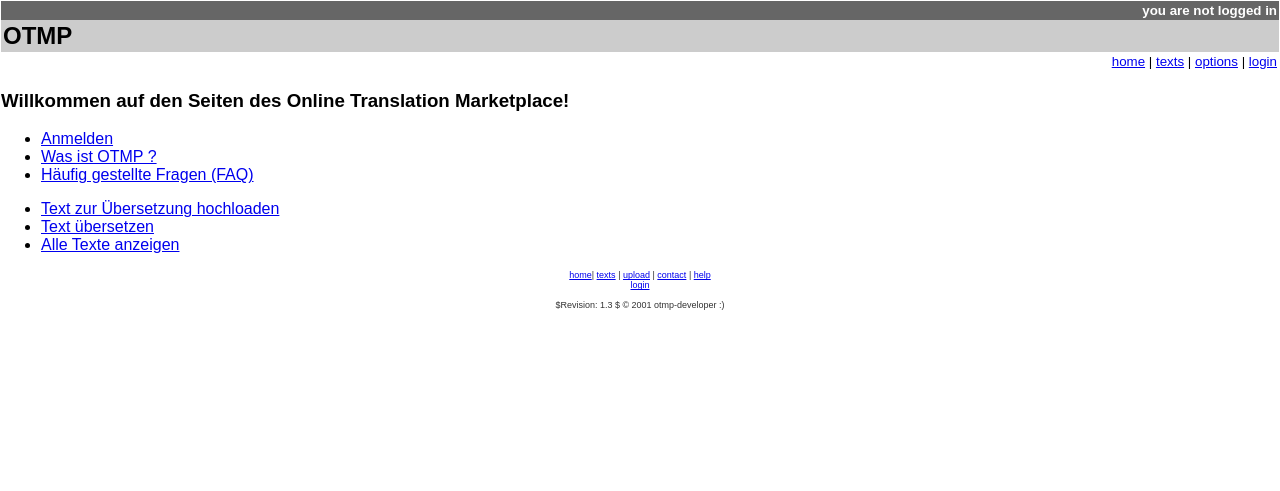
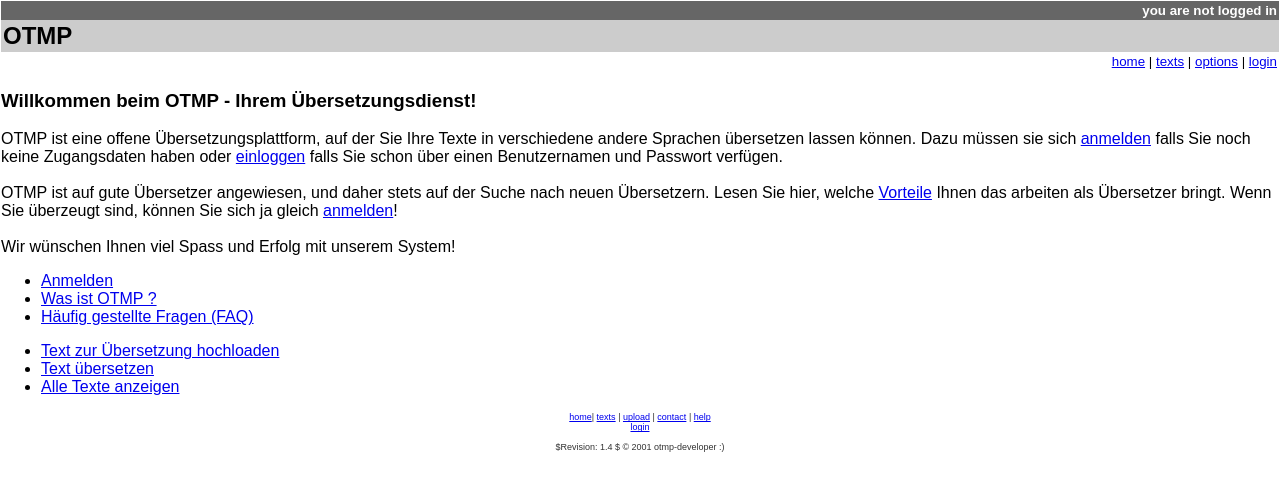
Before and after one commit to BackupTheBerlios/otmp, a PHP site: page /main.php in a window 1280 px wide. Shown: the top 491 px of the page. Run offline with PHP 8.4, Linux system fonts and the light colour scheme.

Commit message:
einige Texte und neue files

```diff
--- a/prototyp/main.php
+++ b/prototyp/main.php
@@ -1,7 +1,7 @@
 <? /*
     * $Source: /home/xubuntu/berlios_backup/github/tmp-cvs/otmp/Repository/prototyp/main.php,v $
-    * $Revision: 1.3 $
-    * $Id: main.php,v 1.3 2001/11/11 14:14:16 hifix Exp $
+    * $Revision: 1.4 $
+    * $Id: main.php,v 1.4 2001/11/14 20:24:52 hifix Exp $
     */
 ?>
 <html>
@@ -12,7 +12,7 @@
 <link rel="stylesheet" href="otmp.css">
 </head>
 
-<body bgcolor="#FFFFFF" leftmargin="1" topmargin="1">
+<body bgcolor="#FFFFFF" leftmargin="3" topmargin="1" marginwidth="1">
 <table width="100%" border="0" cellspacing="0" cellpadding="2">
   <tr bgcolor="#666666">
     <td colspan="2">
@@ -30,8 +30,19 @@
     </td>
   </tr>
 </table>
-<h3 align="left">Willkommen auf den Seiten des Online Translation Marketplace!
-</h3>
+<h3><font color="#000000"><b>Willkommen</b> beim OTMP - Ihrem &Uuml;bersetzungsdienst!</font></h3>
+<font color="#000000"> OTMP ist eine offene &Uuml;bersetzungsplattform, auf der
+Sie Ihre Texte in verschiedene andere Sprachen &uuml;bersetzen lassen k&ouml;nnen.
+Dazu m&uuml;ssen sie sich <a href="user/signup.php">anmelden</a> falls Sie noch
+keine Zugangsdaten haben oder <a href="/www/prototyp/user/login.php">einloggen</a>
+falls Sie schon &uuml;ber einen Benutzernamen und Passwort verf&uuml;gen.<br>
+<br>
+OTMP ist auf gute &Uuml;bersetzer angewiesen, und daher stets auf der Suche nach
+neuen &Uuml;bersetzern. Lesen Sie hier, welche <a href="/vorteile">Vorteile</a>
+Ihnen das arbeiten als &Uuml;bersetzer bringt. Wenn Sie &uuml;berzeugt sind, k&ouml;nnen
+Sie sich ja gleich <a href="user/signup.php">anmelden</a>!<br>
+<br>
+Wir w&uuml;nschen Ihnen viel Spass und Erfolg mit unserem System!</font>
 <ul>
   <li><a href="user/login.php">Anmelden</a></li>
   <li><a href="doc/what.html">Was ist OTMP ?</a></li>
@@ -46,6 +57,6 @@
   | <a href="upload.php">upload</a> | <a href="contact.php">contact</a> | <a href="help.php">help</a><br>
   <a href="user/login.php">login</a><br>
   <br>
-  $Revision: 1.3 $ &copy; 2001 otmp-developer :)</p>
+  $Revision: 1.4 $ &copy; 2001 otmp-developer :)</p>
 </body>
 </html>
```
Also changed, not shown: prototyp/user/options.php (+4 -3 lines).
